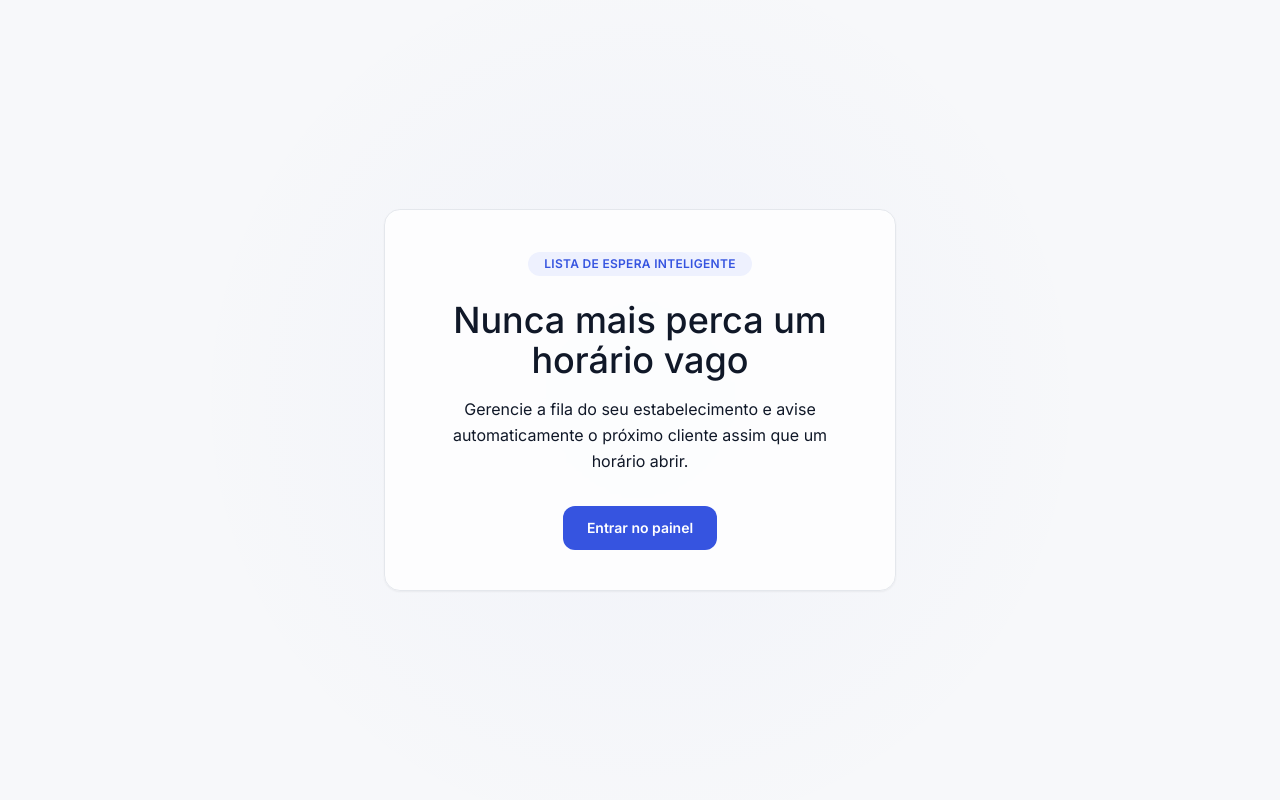
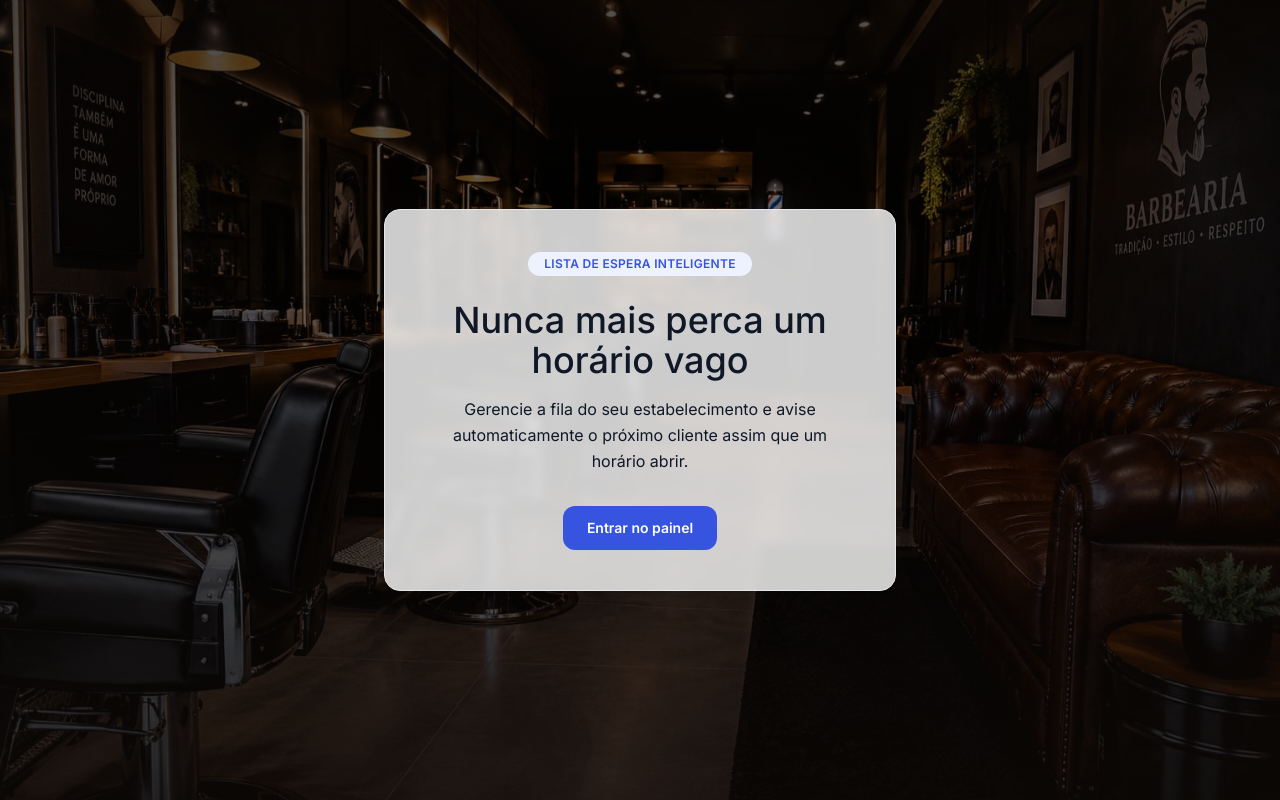
Before and after one commit to eearauda97-bit/IA.WHATSAPP, a Next.js app: page / in a window 1280 px wide. Built offline with nearby package versions, Linux system fonts and the light colour scheme.

Commit message:
adicionei botão de esqueci senha e olhinho pra ver senha

```diff
--- /dev/null
+++ b/app/(painel)/esqueci-senha/page.tsx
@@ -0,0 +1,17 @@
+import Link from "next/link";
+
+export default function EsqueciSenhaPage() {
+  return (
+    <main className="relative flex min-h-screen flex-col items-center justify-center px-6">
+      <div className="w-full max-w-sm rounded-2xl border border-border bg-surface/90 p-8 text-center shadow-sm backdrop-blur-sm">
+        <h1 className="font-display text-2xl font-medium text-ink">Recuperar senha</h1>
+        <p className="mt-2 text-sm text-muted">
+          Esta função estará disponível em breve. Por enquanto, peça ao administrador para redefinir sua senha.
+        </p>
+        <Link href="/login" className="mt-6 inline-block text-sm font-medium text-accent hover:underline">
+          Voltar para o login
+        </Link>
+      </div>
+    </main>
+  );
+}
--- a/app/(painel)/login/page.tsx
+++ b/app/(painel)/login/page.tsx
@@ -1,6 +1,7 @@
 "use client";
 
 import { useState } from "react";
+import Link from "next/link";
 import { useRouter } from "next/navigation";
 import { signIn } from "next-auth/react";
 
@@ -8,6 +9,7 @@ export default function LoginPage() {
   const router = useRouter();
   const [email, setEmail] = useState("");
   const [password, setPassword] = useState("");
+  const [showPassword, setShowPassword] = useState(false);
   const [error, setError] = useState<string | null>(null);
   const [loading, setLoading] = useState(false);
 
@@ -56,12 +58,30 @@ export default function LoginPage() {
         <form className="mt-6 space-y-4" onSubmit={handleSubmit}>
           <div>
             <label htmlFor="email" className="mb-1 block text-sm font-medium text-ink">E-mail</label>
-            <input id="email" type="email" value={email} onChange={(e) => setEmail(e.target.value)} disabled={loading} className="w-full rounded-lg border border-border bg-white px-3 py-2 text-sm text-ink outline-none transition focus:border-accent focus:ring-2 focus:ring-accentSoft disabled:opacity-60" />
+            <input id="email" type="email" autoComplete="username" value={email} onChange={(e) => setEmail(e.target.value)} disabled={loading} className="w-full rounded-lg border border-border bg-white px-3 py-2 text-sm text-ink outline-none transition focus:border-accent focus:ring-2 focus:ring-accentSoft disabled:opacity-60" />
           </div>
 
           <div>
-            <label htmlFor="password" className="mb-1 block text-sm font-medium text-ink">Senha</label>
-            <input id="password" type="password" value={password} onChange={(e) => setPassword(e.target.value)} disabled={loading} className="w-full rounded-lg border border-border bg-white px-3 py-2 text-sm text-ink outline-none transition focus:border-accent focus:ring-2 focus:ring-accentSoft disabled:opacity-60" />
+            <div className="mb-1 flex items-center justify-between">
+              <label htmlFor="password" className="block text-sm font-medium text-ink">Senha</label>
+              <Link href="/esqueci-senha" className="text-xs font-medium text-accent hover:underline">Esqueci minha senha</Link>
+            </div>
+            <div className="relative">
+              <input id="password" type={showPassword ? "text" : "password"} autoComplete="current-password" value={password} onChange={(e) => setPassword(e.target.value)} disabled={loading} className="w-full rounded-lg border border-border bg-white py-2 pl-3 pr-10 text-sm text-ink outline-none transition focus:border-accent focus:ring-2 focus:ring-accentSoft disabled:opacity-60" />
+              <button type="button" onClick={() => setShowPassword((v) => !v)} aria-label={showPassword ? "Ocultar senha" : "Mostrar senha"} aria-pressed={showPassword} className="absolute inset-y-0 right-0 flex items-center px-3 text-muted transition hover:text-ink">
+                {showPassword ? (
+                  <svg xmlns="http://www.w3.org/2000/svg" viewBox="0 0 24 24" fill="none" stroke="currentColor" strokeWidth="2" strokeLinecap="round" strokeLinejoin="round" className="h-5 w-5" aria-hidden="true">
+                    <path d="M17.94 17.94A10.07 10.07 0 0 1 12 20c-7 0-11-8-11-8a18.45 18.45 0 0 1 5.06-5.94M9.9 4.24A9.12 9.12 0 0 1 12 4c7 0 11 8 11 8a18.5 18.5 0 0 1-2.16 3.19m-6.72-1.07a3 3 0 1 1-4.24-4.24" />
+                    <line x1="1" y1="1" x2="23" y2="23" />
+                  </svg>
+                ) : (
+                  <svg xmlns="http://www.w3.org/2000/svg" viewBox="0 0 24 24" fill="none" stroke="currentColor" strokeWidth="2" strokeLinecap="round" strokeLinejoin="round" className="h-5 w-5" aria-hidden="true">
+                    <path d="M1 12s4-8 11-8 11 8 11 8-4 8-11 8-11-8-11-8z" />
+                    <circle cx="12" cy="12" r="3" />
+                  </svg>
+                )}
+              </button>
+            </div>
           </div>
 
           {error && (
--- a/app/page.tsx
+++ b/app/page.tsx
@@ -1,6 +1,10 @@
+import BarbershopBackground from "../components/BarbershopBackground";
+
 export default function HomePage() {
   return (
-    <main className="relative flex min-h-screen flex-col items-center justify-center px-6">
+    <main className="relative isolate flex min-h-screen flex-col items-center justify-center px-6">
+      <BarbershopBackground />
+
       <div className="w-full max-w-lg rounded-2xl border border-border bg-surface/80 p-10 text-center shadow-sm backdrop-blur-sm">
         <span className="mb-4 inline-block rounded-full bg-accentSoft px-4 py-1 text-xs font-semibold uppercase tracking-wide text-accent">
           Lista de espera inteligente
@@ -15,7 +19,6 @@ export default function HomePage() {
           próximo cliente assim que um horário abrir.
         </p>
 
-
         <a href="/login" className="mt-8 inline-flex w-full items-center justify-center rounded-xl bg-accent px-6 py-3 text-sm font-semibold text-white transition hover:opacity-90 sm:w-auto">Entrar no painel</a>
       </div>
     </main>
--- /dev/null
+++ b/components/BarbershopBackground.tsx
@@ -0,0 +1,59 @@
+"use client";
+
+import Image from "next/image";
+
+export default function BarbershopBackground({
+  src = "/images/barbearia-fundo.jpg",
+  alt = "",
+}: {
+  src?: string;
+  alt?: string;
+}) {
+  return (
+    <div
+      aria-hidden={alt === ""}
+      className="fixed inset-0 -z-10 overflow-hidden bg-[#1B140F]"
+    >
+      <div className="bg-kenburns absolute inset-0">
+        <Image
+          src={src}
+          alt={alt}
+          fill
+          priority
+          sizes="100vw"
+          quality={80}
+          className="object-cover"
+        />
+      </div>
+
+      {/* Escurece a foto para o texto ficar legivel (mais alto = mais escuro) */}
+      <div className="absolute inset-0 bg-black/55" />
+
+      {/* Vinheta com tom quente nas bordas */}
+      <div
+        className="absolute inset-0"
+        style={{
+          background:
+            "radial-gradient(110% 80% at 50% 35%, rgba(43,31,23,0) 0%, rgba(16,11,8,0.75) 100%)",
+        }}
+      />
+
+      <style jsx global>{`
+        @keyframes kenburns {
+          from {
+            transform: scale(1) translate3d(0, 0, 0);
+          }
+          to {
+            transform: scale(1.08) translate3d(-1%, -1%, 0);
+          }
+        }
+        @media (prefers-reduced-motion: no-preference) {
+          .bg-kenburns {
+            animation: kenburns 32s ease-in-out infinite alternate;
+            will-change: transform;
+          }
+        }
+      `}</style>
+    </div>
+  );
+}
```
Also changed, not shown: public/images/barbearia-fundo.jpg (added).
